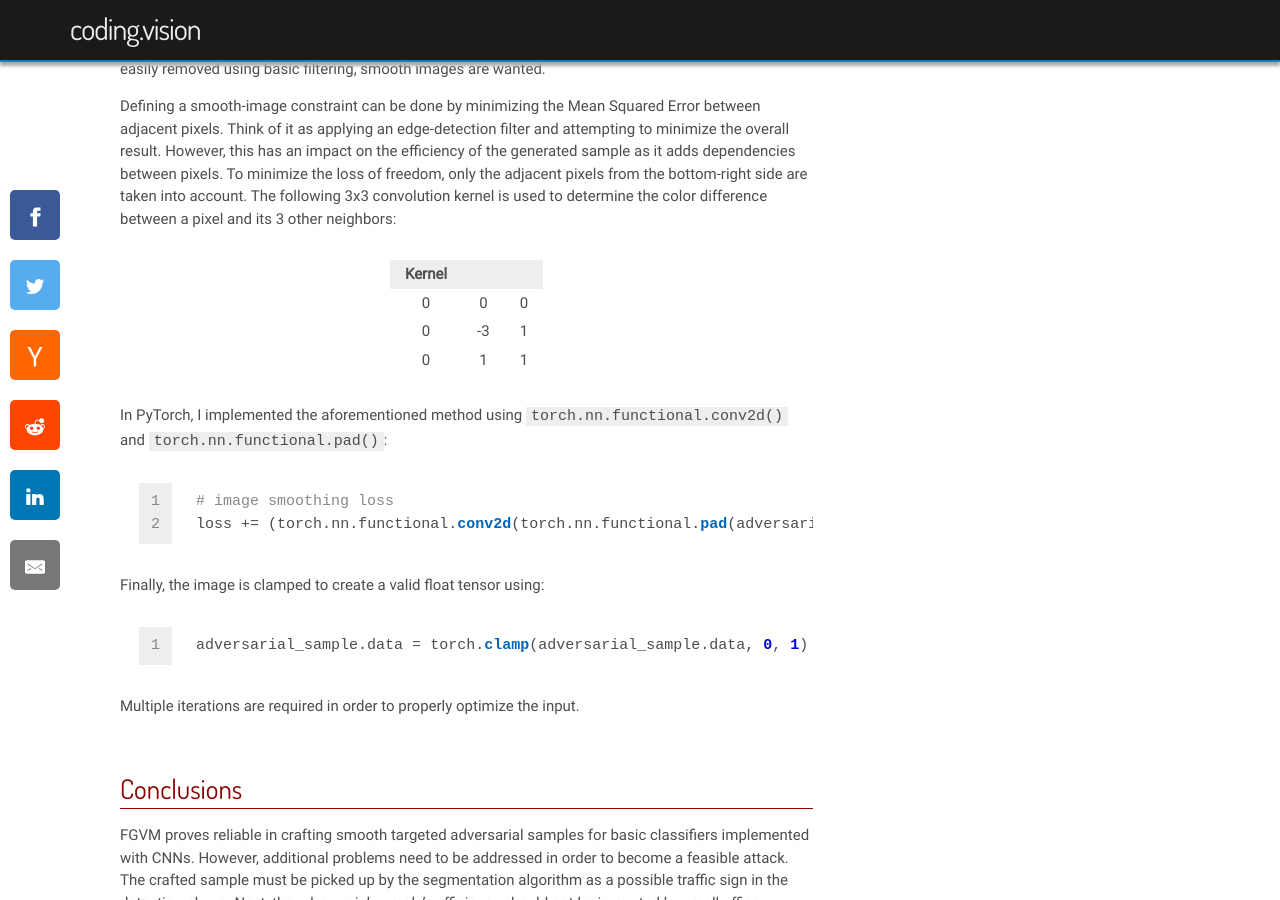
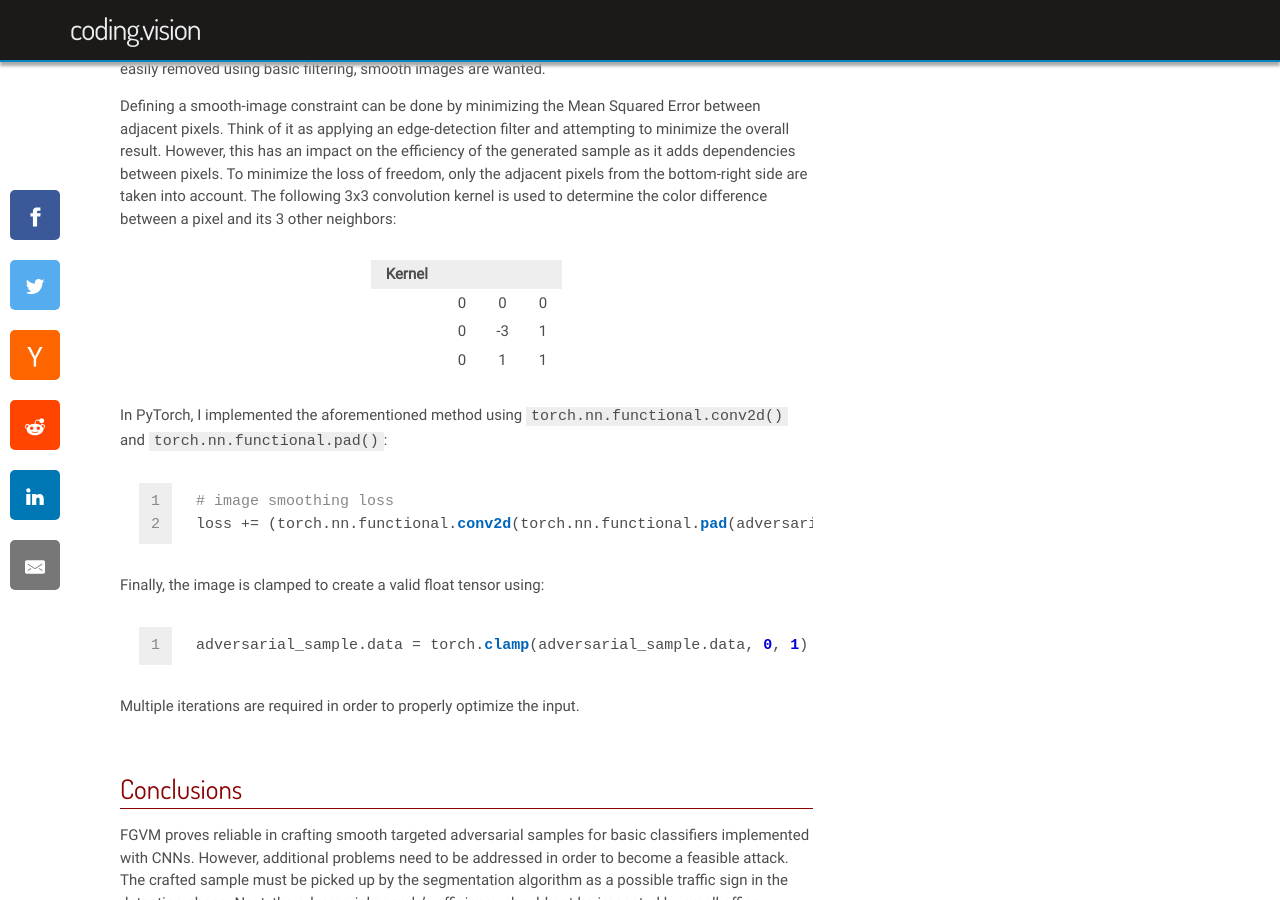
Before and after one commit to Apex95/apex95.github.io, a Jekyll site: the page built from _posts/2020-05-01-iterative-fgvm-targeted-adversarial-samples-traffic-sign-recognition.markdown, in a window 1280 px wide and 900 px high, scrolled down 4349 px. Built offline with Jekyll 4.4.1, drawn with Linux system fonts in a browser that asks for light colours; some web fonts are replaced; formulas are drawn with MathJax 3; comment, search, counter and statistics services are not loaded.

```diff
--- a/_posts/2020-05-01-iterative-fgvm-targeted-adversarial-samples-traffic-sign-recognition.markdown
+++ b/_posts/2020-05-01-iterative-fgvm-targeted-adversarial-samples-traffic-sign-recognition.markdown
@@ -145,11 +145,11 @@ This loss function does well in generating adversarial images but the results ha
 Defining a smooth-image constraint can be done by minimizing the Mean Squared Error between adjacent pixels. Think of it as applying an edge-detection filter and attempting to minimize the overall result. However, this has an impact on the efficiency of the generated sample as it adds dependencies between pixels. To minimize the loss of freedom, only the adjacent pixels from the bottom-right side are taken into account.
 The following 3x3 convolution kernel is used to determine the color difference between a pixel and its 3 other neighbors:
 
-Kernel | |
------------- | ------------- | -------------
-0 | 0 | 0
-0 | -3 | 1
-0 | 1 | 1
+Kernel | | |
+------------ | ------------ | ------------- | -------------
+ | 0 | 0 | 0
+ | 0 | -3 | 1
+ | 0 | 1 | 1
 {: .data-table }
 
 
```
